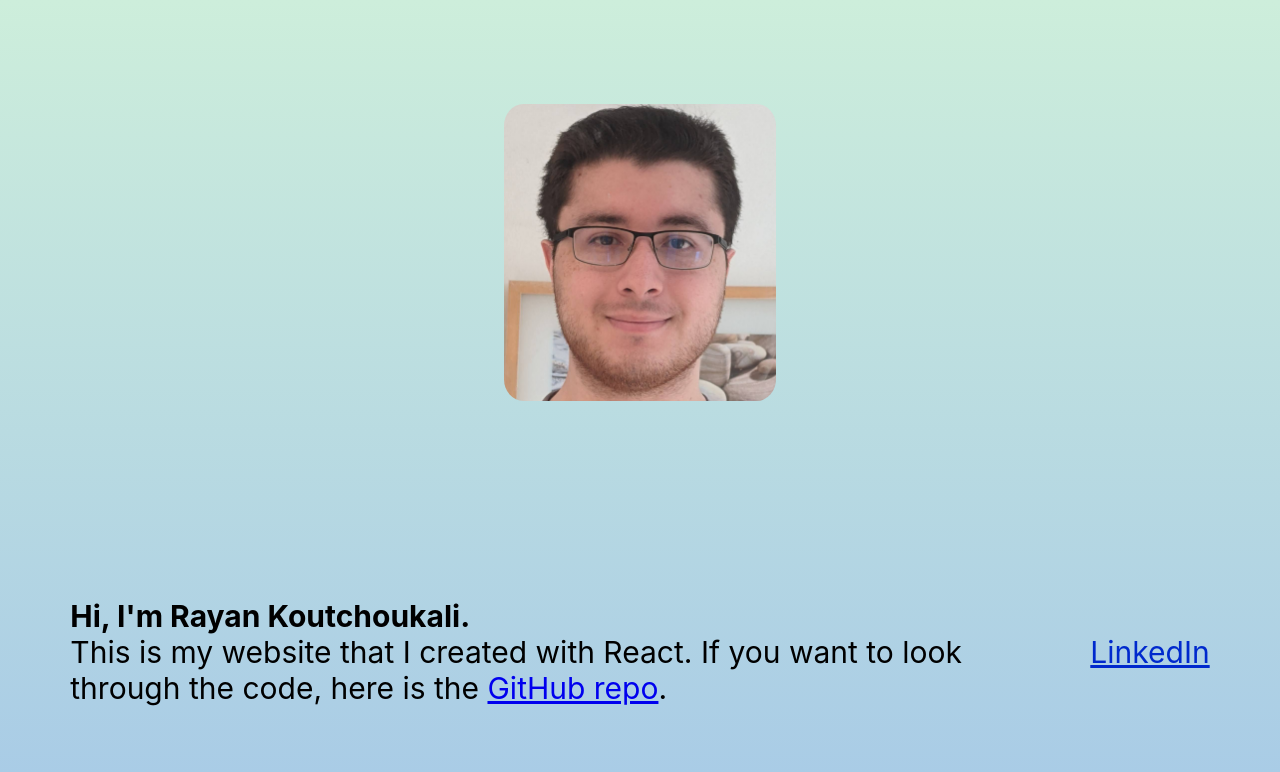
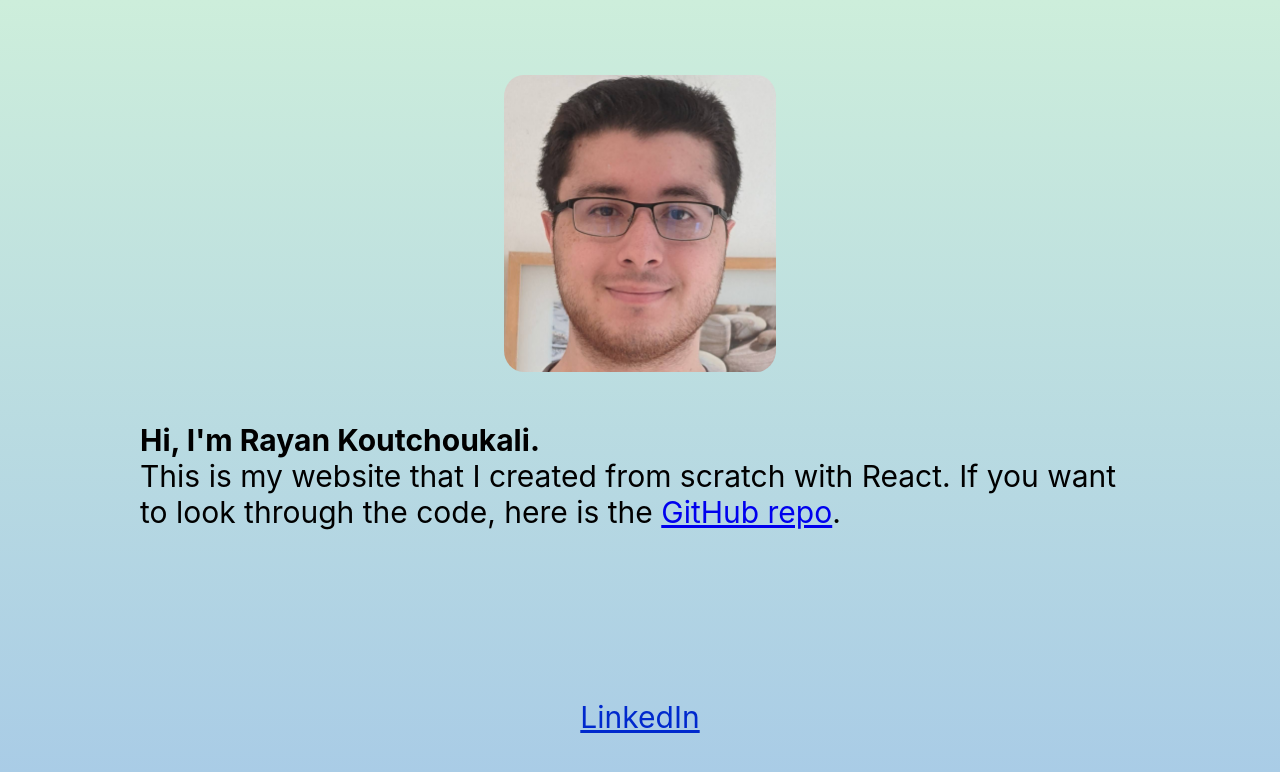
Before and after one commit to Rayan-Kou/My-Website, a React (Create React App) app: page / in a window 1280 px wide. Shown: the top 772 px of the page. Built offline with nearby package versions, Linux system fonts and the light colour scheme.

Commit message:
Added support for arranging elements horizontally *and* vertically (fix)

```diff
--- a/src/App.js
+++ b/src/App.js
@@ -4,13 +4,16 @@ function App() {
   return (
     <div className="App">
       <header className="App-header">
+        <div className="horizontal">
           <img src="portrait.jpg" alt="Portrait" className="small-image rounded-image" />
 
           <p>
             <b>Hi, I'm Rayan Koutchoukali.</b><br />
-          This is my website that I created with React. If you want to look through the code, here is the <a href="https://github.com/TheChunkyPotato/My-Website">GitHub repo</a>.
+            This is my website that I created from scratch with React. If you want to look through the code, here is the <a href="https://github.com/TheChunkyPotato/My-Website">GitHub repo</a>.
           </p>
+        </div>
 
+        <div className="vertical">
           <p>
             <a
               className="App-link"
@@ -21,6 +24,7 @@ function App() {
               LinkedIn
             </a>
           </p>
+        </div>
       </header>
     </div>
   );
```
Lines whose indentation alone changed are shown as unchanged.
